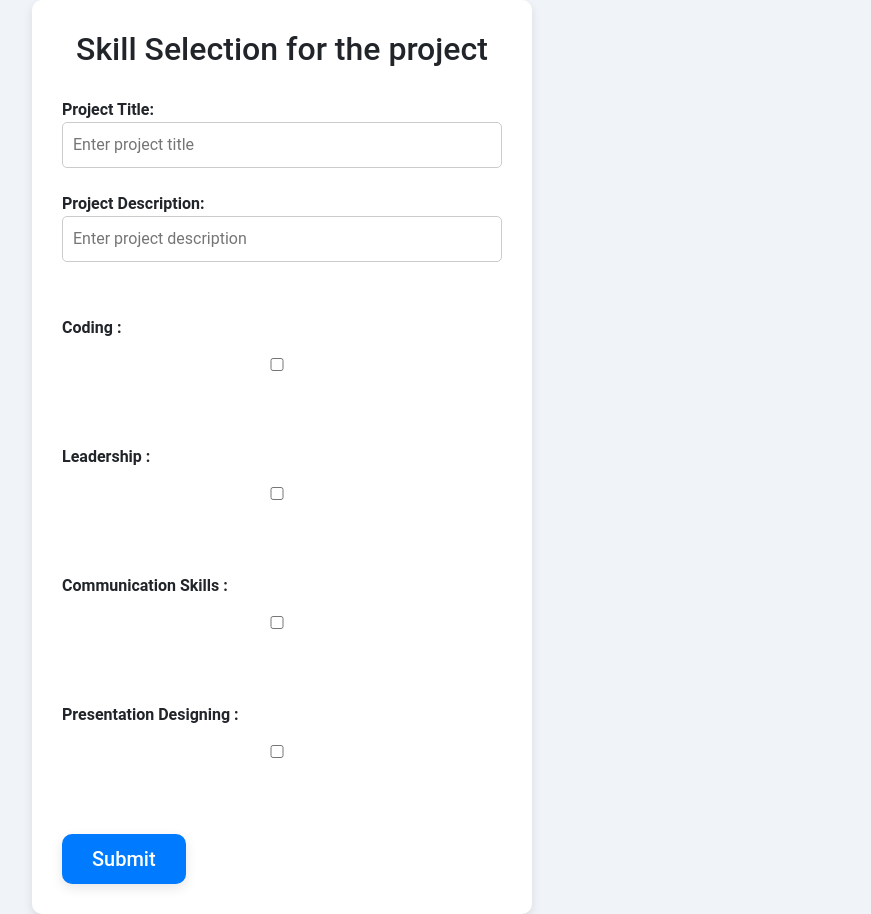
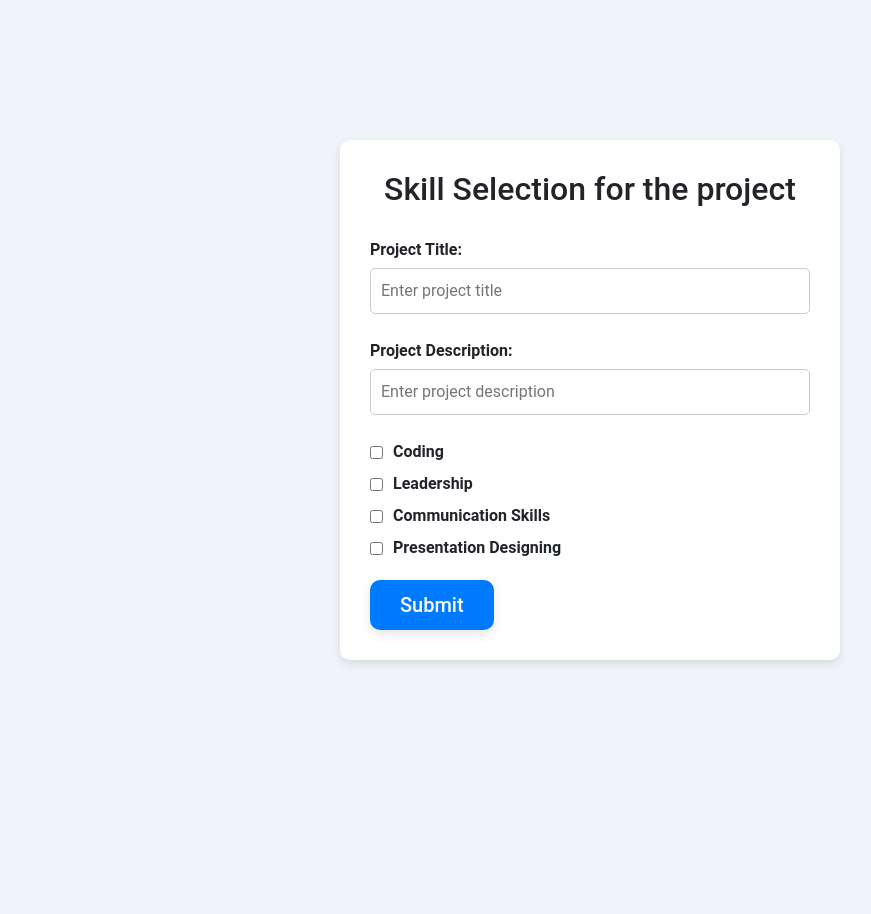
Before and after one commit to aashishChakradhar/Hackathon, a Django app: page /teacher-form in a window 1280 px wide. Shown: the whole page, without its empty margins (50-921 px from the left). After the commit the page ends 664 px from the top, so only its background shows below. Run offline with Django 5.2, Linux system fonts and the light colour scheme; some libraries are stand-ins or nearby versions.

Commit message:
Div structure change

```diff
--- a/templates/signup.html
+++ b/templates/signup.html
@@ -5,6 +5,7 @@
 
 {% block body %}
 
+<div class="form-wrapper">
 <div class="form">
     {% if alert_title %}
     <svg xmlns="http://www.w3.org/2000/svg" class="d-none">
@@ -106,14 +107,15 @@
         </label>
       </div>
 
-      <div class="d-grid gap-2 col-6 mx-auto">
+      <div class="mt-5 col-6 mx-auto">
         <button type="submit" class="button btn btn-primary form-button">
           Signup
         </button>
       </div>
-      <div class="d-grid gap-2 col-6 mx-auto my-3">
+      <div class="col-6 mx-auto my-3 text-center">
         <a href="{% url 'group:login' %}">I already have an account</a>
       </div>
     </form>
   </div>
+</div>
 {% endblock body %}
--- a/templates/teacher-form.html
+++ b/templates/teacher-form.html
@@ -5,29 +5,39 @@
 {% endblock title %}
 {% block body %}
 <div class="container">
+    <div class="skill-wrapper">
         <div class="skill-selection">
             <h2>Skill Selection for the project</h2>
-                <form action = '/teacher-form' method = "POST">
+            <form action='/teacher-form' method="POST">
                 {% csrf_token %}
                 <!-- Project Title Input -->
+                <div class="input-field">
                     <label for="project-title">Project Title:</label>
-                    <input type="text" id="project-title" name="project-title" placeholder="Enter project title" required><br /><br />
-
+                    <input type="text" id="project-title" name="project-title" placeholder="Enter project title"
+                        required>
+                </div>
+                <div class="input-field">
                     <label for="project-description">Project Description:</label>
-                    <input type="text" id="project-description" name="project-description" placeholder="Enter project description" required><br /><br />
-
+                    <input type="text" id="project-description" name="project-description"
+                        placeholder="Enter project description" required>
+                </div>
                 <div class="checkboxes-section">
-                        <label for="coding">Coding :</label>
-                        <input type="checkbox" id="coding" name="coding"><br /><br />
-
-                        <label for="leadership">Leadership :</label>
-                        <input type="checkbox" id="leadership" name="leadership"><br /><br />
-
-                        <label for="communication">Communication Skills :</label>
-                        <input type="checkbox" id="communication" name="communication"><br /><br />
-
-                        <label for="presentation">Presentation Designing :</label>
-                        <input type="checkbox" id="presentation" name="presentation"><br /><br />
+                    <div class="checkbox-field">
+                        <label for="coding">Coding</label>
+                        <input type="checkbox" id="coding" name="coding">
+                    </div>
+                    <div class="checkbox-field">
+                        <label for="leadership">Leadership</label>
+                        <input type="checkbox" id="leadership" name="leadership">
+                    </div>
+                    <div class="checkbox-field">
+                        <label for="communication">Communication Skills</label>
+                        <input type="checkbox" id="communication" name="communication">
+                    </div>
+                    <div class="checkbox-field">
+                        <label for="presentation">Presentation Designing</label>
+                        <input type="checkbox" id="presentation" name="presentation">
+                    </div>
                 </div>
 
                 <!-- Submit Button -->
@@ -35,4 +45,5 @@
             </form>
         </div>
     </div>
+</div>
 {% endblock body %}
```
Also changed, not shown: templates/signin.html (+4 -3 lines), templates/student_index.html (+3 -9 lines), templates/teacher_index.html (+6 -3 lines). Lines whose indentation alone changed are shown as unchanged.
